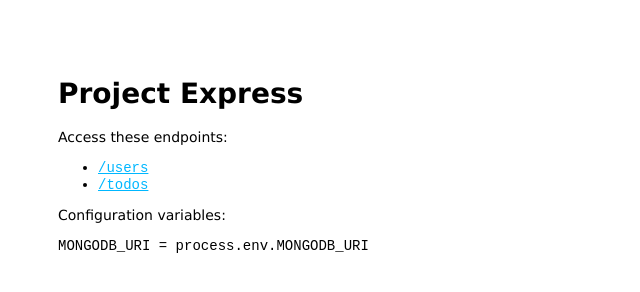
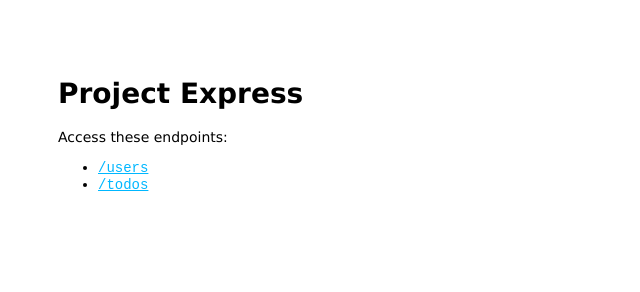
Before and after one commit to impactbyte-learn/project-express, a website: page public/index.html in a window 1280 px wide. Shown: the whole page, without its empty margins (0-640 px from the left). Drawn offline with Linux system fonts and the light colour scheme.

Commit message:
Update section

```diff
--- a/public/index.html
+++ b/public/index.html
@@ -23,12 +23,5 @@
         </li>
       </ul>
     </section>
-
-    <section>
-      <p>Configuration variables:</p>
-      <code>
-        MONGODB_URI = process.env.MONGODB_URI
-      </code>
-    </section>
   </body>
 </html>
```
